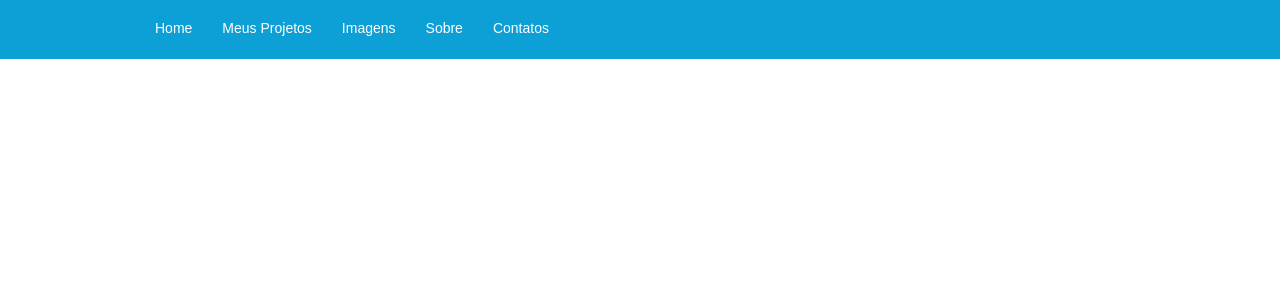
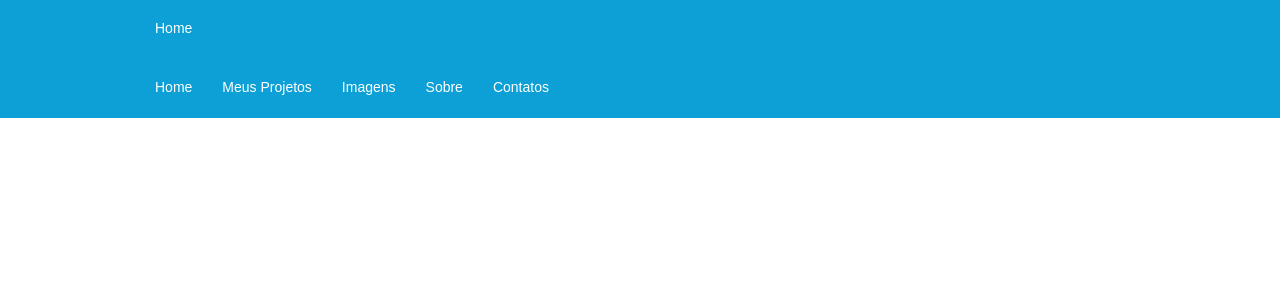
Before and after one commit to rogerwender/CienciaDados, a PHP site: page / in a window 1280 px wide. Shown: the top 300 px of the page. Run offline with PHP 8.4, Linux system fonts and the light colour scheme; some libraries are stand-ins or nearby versions.

Commit message:
Update index.php

```diff
--- a/index.php
+++ b/index.php
@@ -12,7 +12,9 @@
 <body>
 <nav>
   <ul class="container">
-    <li><a href='#'>Home</a></li>
+    <li><a href='#'>Home</a>
+	<a href='#'>Home</a>
+    </li>
     <li class='dropdown'>
       <a href='#'>Meus Projetos <i class="fa fa-angle-down"></i></a>
       <div class='mega-menu'>
```
